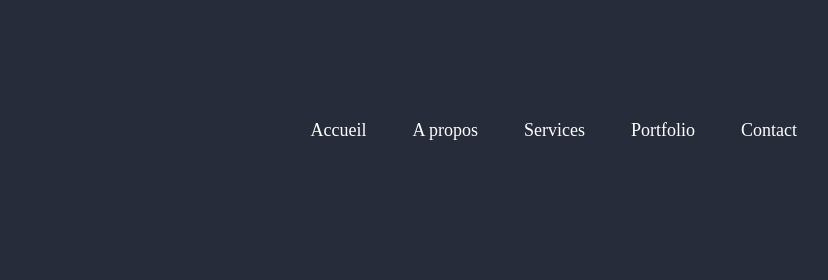
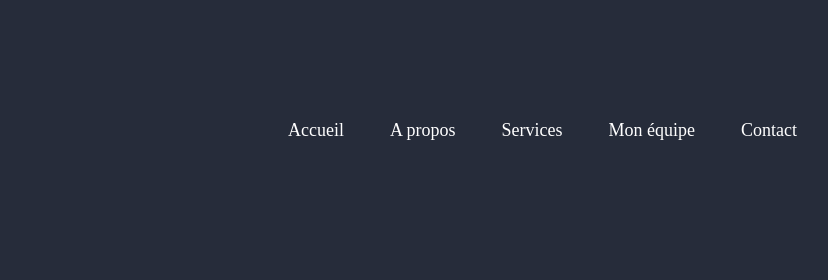
Before and after one commit to Rockya24/portfolio2, a plain HTML site: page index.html in a window 1280 px wide. Shown: the top 280 px of the page, 332-1160 px from the left. Drawn offline with Linux system fonts and the light colour scheme.

Commit message:
Update index.html

```diff
--- a/index.html
+++ b/index.html
@@ -19,7 +19,7 @@
                     <li><a href="#header">Accueil</a></li>
                     <li><a href="#about">A propos</a></li>
                     <li><a href="#services">Services</a></li>
-                    <li><a href="#portfolio">Portfolio</a></li>
+                    <li><a href="#portfolio">Mon équipe </a></li>
                     <li><a href="#contact">Contact</a></li>
                 </ul>
                 <i class="fa-solid fa-bars" id="open" onclick="openmenu()"></i>
```
